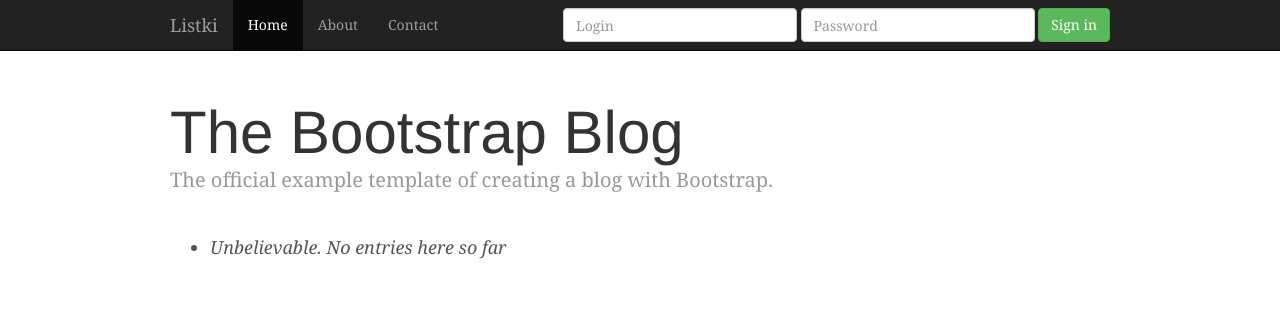
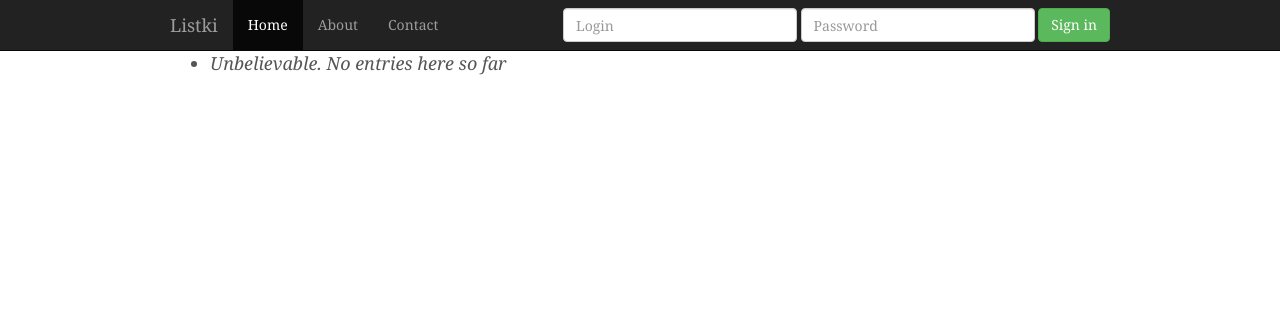
Before and after one commit to artofkot/evarist, a Flask app: page /flaskr in a window 1280 px wide. Shown: the top 311 px of the page. Run offline with Flask 2, Linux system fonts and the light colour scheme; data that the repository does not hold is empty; some libraries are stand-ins or nearby versions.

Commit message:
remove blog title

```diff
--- a/templates/flaskr/show_entries.html
+++ b/templates/flaskr/show_entries.html
@@ -4,10 +4,6 @@
   <link href="../static/show_entries.css" rel="stylesheet">
 {% endblock %}
 {% block body %}
-  <div class="blog-header">
-    <h1 class="blog-title">The Bootstrap Blog</h1>
-    <p class="lead blog-description">The official example template of creating a blog with Bootstrap.</p>
-  </div>
   {% if session.logged_in %}
     <form action="{{ url_for('flaskr.add_entry') }}" method=post class=add-entry>
       <dl>
```
